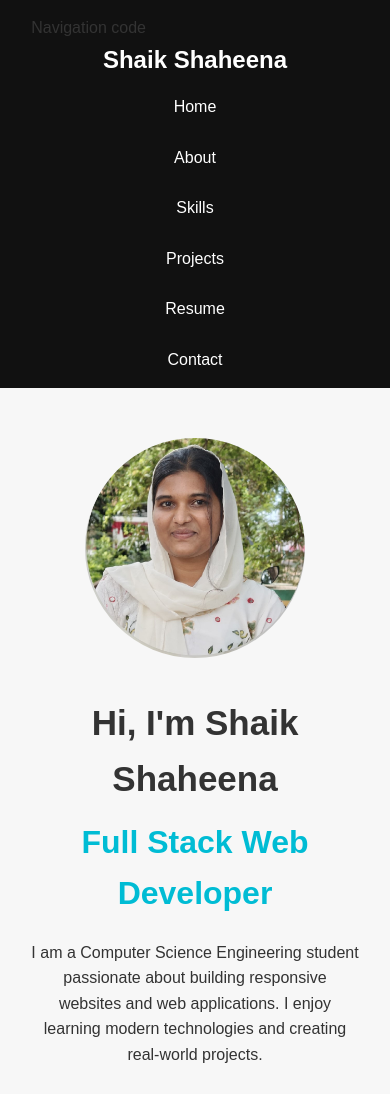
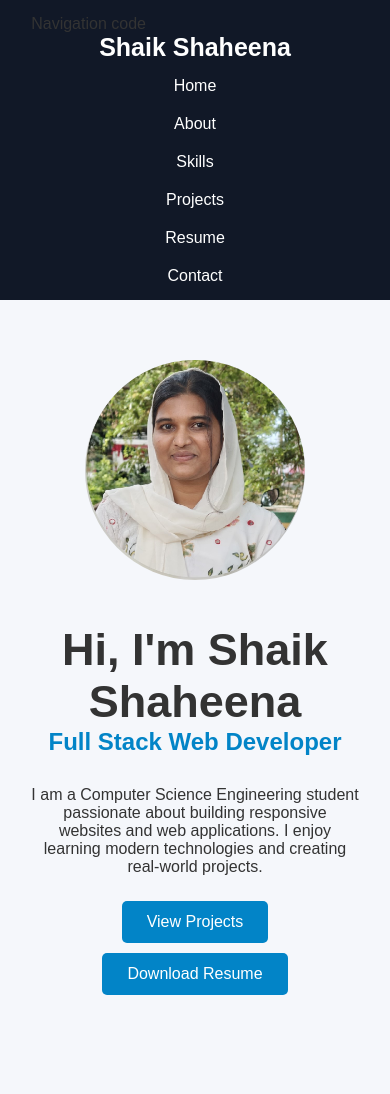
Before and after one commit to shaikumarfarooq2112-coder/ShadowFox, a plain HTML site: page index.html in a window 390 px wide. Shown: the top 1094 px of the page. Drawn offline with Linux system fonts and the light colour scheme.

Commit message:
Improved portfolio design and responsiveness

```diff
--- a/style.css
+++ b/style.css
@@ -1,38 +1,23 @@
-/* ---------- General Styling ---------- */
-
 * {
     margin: 0;
     padding: 0;
     box-sizing: border-box;
 }
 
-
-body {
-    font-family: Arial, sans-serif;
-    line-height: 1.6;
-    background: #f7f7f7;
-    color: #333;
-}
-
-
 html {
     scroll-behavior: smooth;
 }
 
-
-a {
-    text-decoration: none;
+body {
+    font-family: Arial, sans-serif;
+    background: #f5f7fb;
+    color: #333;
 }
 
-
-/* ---------- Navigation ---------- */
-
-
 header {
-    background: #111;
+    background: #111827;
     padding: 15px 8%;
 }
-
 
 nav {
     display: flex;
@@ -40,299 +25,152 @@
     align-items: center;
 }
 
-
 .logo {
     color: white;
+    font-size: 25px;
 }
-
 
 nav ul {
     display: flex;
     list-style: none;
-    gap: 25px;
+    gap: 20px;
+}
+
+nav ul li a {
+    color: white;
+    text-decoration: none;
+}
+
+nav ul li a:hover {
+    color: #38bdf8;
 }
 
 
-nav ul li a {
-    color: white;
-    font-size: 16px;
+/* Hero */
+
+.hero {
+    min-height: 90vh;
+    display: flex;
+    justify-content: space-around;
+    align-items: center;
+    padding: 50px 8%;
+}
+
+.hero-content {
+    max-width: 550px;
+}
+
+.hero-content h1 {
+    font-size: 45px;
+}
+
+.hero-content h2 {
+    color: #0284c7;
+}
+
+.hero-content p {
+    margin: 20px 0;
+}
+
+.hero-image img {
+    width: 280px;
+    height: 280px;
+    border-radius: 50%;
+    object-fit: cover;
 }
 
 
-nav ul li a:hover {
-    color: #00bcd4;
+/* Buttons */
+
+.btn {
+    display: inline-block;
+    background: #0284c7;
+    color: white;
+    padding: 12px 25px;
+    border-radius: 5px;
+    margin: 5px;
+    text-decoration: none;
+}
+
+.btn:hover {
+    background: #0369a1;
 }
 
 
-/* ---------- Hero Section ---------- */
+/* Sections */
 
+section {
+    padding: 60px 8%;
+}
 
-.hero {
-
-    min-height: 90vh;
-
-    display: flex;
-
-    justify-content: space-around;
-
-    align-items: center;
-
-    padding: 50px 8%;
-
+section h2 {
+    text-align: center;
+    margin-bottom: 30px;
 }
 
 
-.hero-content {
+/* Skills */
 
-    width: 50%;
+.skills-container,
+.projects-container {
+    display: flex;
+    justify-content: center;
+    gap: 20px;
+    flex-wrap: wrap;
+}
 
+.skill-card,
+.project-card {
+    background: white;
+    padding: 25px;
+    width: 280px;
+    border-radius: 10px;
+    box-shadow: 0 5px 15px #ddd;
 }
 
 
-.hero-content h1 {
+/* Footer */
 
-    font-size: 45px;
-
+footer {
+    background: #111827;
+    color: white;
+    text-align: center;
+    padding: 20px;
 }
 
 
-.hero-content h2 {
+/* Mobile Responsive */
 
-    color: #00bcd4;
-
-    margin: 10px 0;
-
-}
-
-
-.hero-content p {
-
-    margin: 20px 0;
-
-}
-
-
-.hero-image img {
-
-    width: 280px;
-
-    height: 280px;
-
-    border-radius: 50%;
-
-    object-fit: cover;
-
-}
-
-
-/* ---------- Buttons ---------- */
-
-
-.btn {
-
-    display: inline-block;
-
-    background: #00bcd4;
-
-    color: white;
-
-    padding: 12px 25px;
-
-    border-radius: 5px;
-
-    margin-right: 10px;
-
-}
-
-
-.btn:hover {
-
-    background: #008c9e;
-
-}
-
-
-/* ---------- Common Sections ---------- */
-
-
-section {
-
-    padding: 60px 8%;
-
-}
-
-
-section h2 {
-
-    text-align: center;
-
-    margin-bottom: 30px;
-
-    font-size: 32px;
-
-}
-
-
-/* ---------- Skills ---------- */
-
-
-.skills-container {
-
-    display: flex;
-
-    justify-content: center;
-
-    gap: 20px;
-
-    flex-wrap: wrap;
-
-}
-
-
-.skill-card {
-
-    background: white;
-
-    padding: 25px;
-
-    width: 250px;
-
-    border-radius: 10px;
-
-    text-align: center;
-
-}
-
-
-
-/* ---------- Projects ---------- */
-
-
-.projects-container {
-
-    display: flex;
-
-    justify-content: center;
-
-    gap: 20px;
-
-    flex-wrap: wrap;
-
-}
-
-
-.project-card {
-
-    background: white;
-
-    width: 300px;
-
-    padding: 25px;
-
-    border-radius: 10px;
-
-}
-
-
-
-/* ---------- Footer ---------- */
-
-
-footer {
-
-    background: #111;
-
-    color: white;
-
-    text-align: center;
-
-    padding: 20px;
-
-}
-footer {
-
-    background: #111;
-
-    color: white;
-
-    text-align: center;
-
-    padding: 20px;
-
-}
-/* ---------- Responsive Design ---------- */
-
-
-@media (max-width: 768px) {
-
+@media(max-width:768px){
 
     nav {
-
         flex-direction: column;
-
     }
 
-
     nav ul {
-
         flex-direction: column;
-
-        align-items: center;
-
         margin-top: 15px;
-
+        text-align: center;
     }
 
 
     .hero {
-
         flex-direction: column-reverse;
-
         text-align: center;
-
-    }
-
-
-    .hero-content {
-
-        width: 100%;
-
-    }
-
-
-    .hero-content h1 {
-
-        font-size: 35px;
-
     }
 
 
     .hero-image img {
-
         width: 220px;
-
         height: 220px;
-
-        margin-bottom: 30px;
-
-    }
-
-
-    .btn {
-
-        margin-top: 10px;
-
+        margin-bottom: 20px;
     }
 
 
     .skills-container,
     .projects-container {
-
         flex-direction: column;
-
         align-items: center;
-
     }
 
-
 }
```
